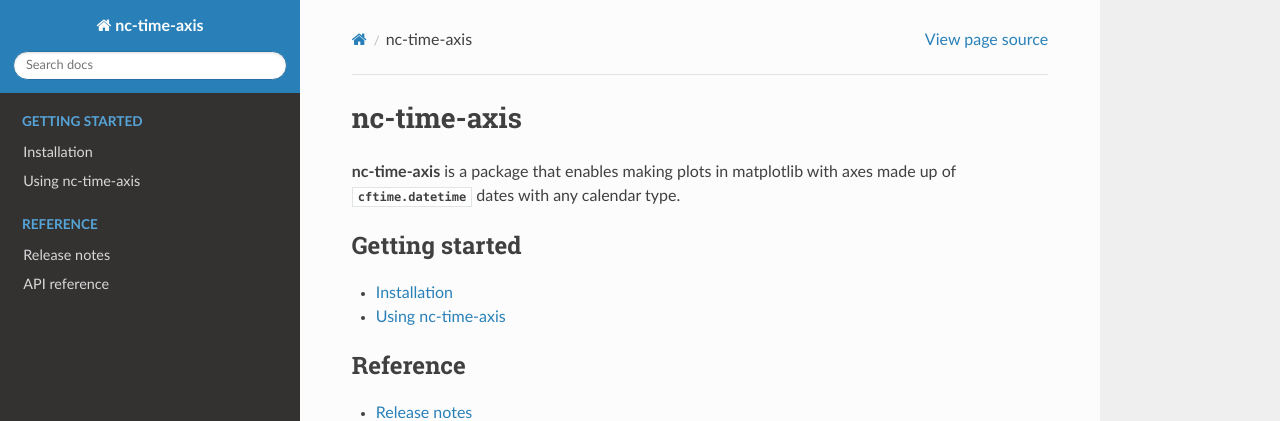
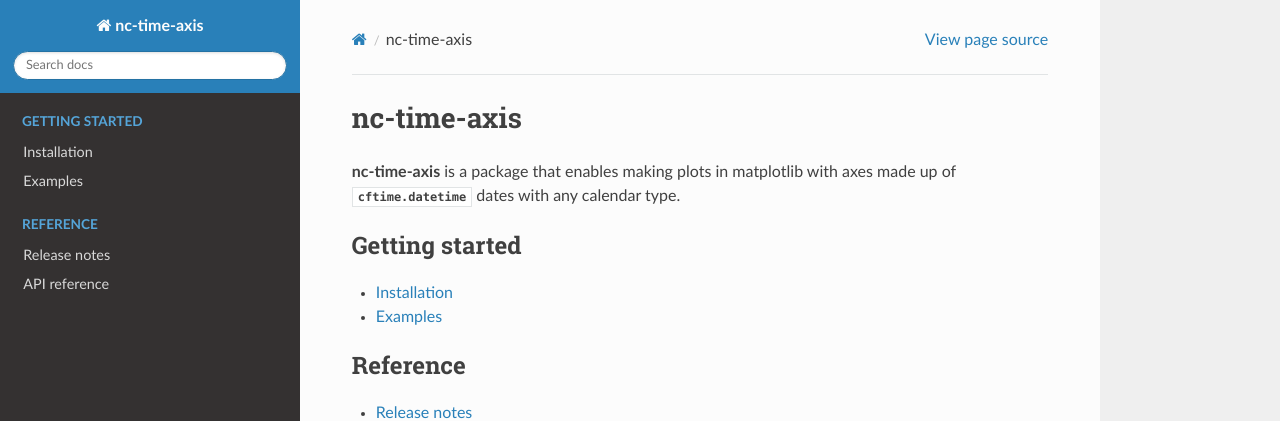
Before and after one commit to SciTools/nc-time-axis, a Sphinx documentation site: the page built from docs/index.rst, in a window 1280 px wide. Shown: the top 421 px of the page. Built offline with Sphinx 7.4.7 and the Read the Docs theme 2.0.0, drawn with Linux system fonts in a browser that asks for light colours.

Commit message:
Configure side-bar a little more

```diff
--- a/docs/conf.py
+++ b/docs/conf.py
@@ -73,3 +73,7 @@
 }
 
 autosummary_generate = True
+
+html_theme_options = {
+    'navigation_depth': 2,
+}
--- a/docs/usage.rst
+++ b/docs/examples.rst
@@ -1,9 +1,9 @@
-.. _usage:
+.. _examples:
 
 .. currentmodule:: nc_time_axis
 
-Using nc-time-axis
-==================
+Examples
+========
 
 Basic usage
 -----------
--- a/docs/index.rst
+++ b/docs/index.rst
@@ -14,7 +14,7 @@
    :maxdepth: 1
 
    installation
-   usage
+   examples
 
 .. toctree::
    :caption: Reference
```
